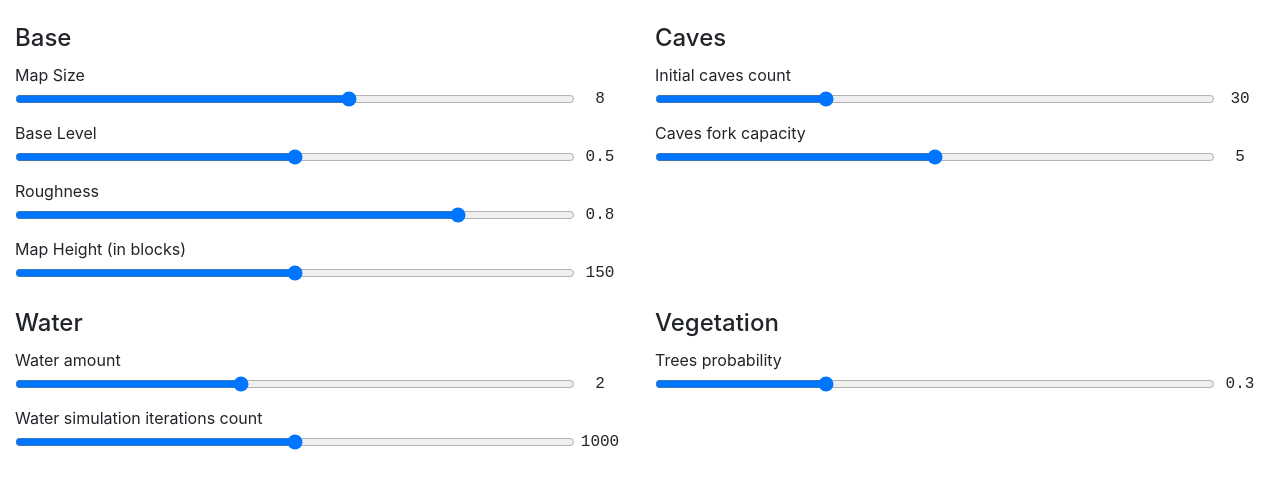
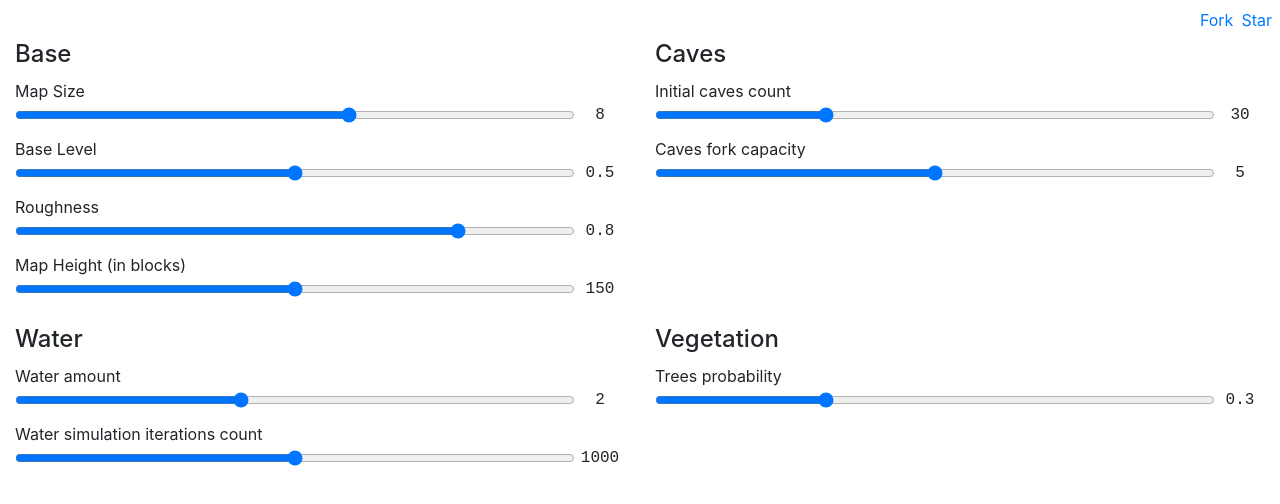
Before and after one commit to rgehan/2d-world-generator, a React (Vite) app: page / in a window 1280 px wide. Shown: the top 504 px of the page. Built offline with nearby package versions, Linux system fonts and the light colour scheme.

Commit message:
Add github icons

```diff
--- a/src/components/App.tsx
+++ b/src/components/App.tsx
@@ -65,8 +65,34 @@ export class App extends React.Component {
           className="App__CanvasContainer row"
           ref={node => (this.container = node)}
         />
+        <div className="row p-2 flex-row justify-content-end">
+          <div className="ml-2">
+            <a
+              className="github-button"
+              href="https://github.com/rgehan/2d-world-generator/fork"
+              data-icon="octicon-repo-forked"
+              data-size="large"
+              data-show-count="false"
+              aria-label="Fork rgehan/2d-world-generator on GitHub"
+            >
+              Fork
+            </a>
+          </div>
+          <div className="ml-2">
+            <a
+              className="github-button"
+              href="https://github.com/rgehan/2d-world-generator"
+              data-icon="octicon-star"
+              data-size="large"
+              data-show-count="false"
+              aria-label="Star rgehan/2d-world-generator on GitHub"
+            >
+              Star
+            </a>
+          </div>
+        </div>
         <div className="row">
-          <div className="col-12 col-md-6 mt-4">
+          <div className="col-12 col-md-6 mt-4 mt-md-0">
             <h4>Base</h4>
             <Slider
               label="Map Size"
@@ -104,7 +130,7 @@ export class App extends React.Component {
               onChange={this.handleChange}
             />
           </div>
-          <div className="col-12 col-md-6 mt-4">
+          <div className="col-12 col-md-6 mt-4 mt-md-0">
             <h4>Caves</h4>
             <Slider
               label="Initial caves count"
--- a/src/index.html
+++ b/src/index.html
@@ -6,6 +6,7 @@
   <meta http-equiv="X-UA-Compatible" content="ie=edge">
   <title>2D Random Terrain Generator</title>
   <link rel="stylesheet" href="https://stackpath.bootstrapcdn.com/bootstrap/4.1.3/css/bootstrap.min.css">
+  <script async defer src="https://buttons.github.io/buttons.js"></script>
 </head>
 
 <body>
```
